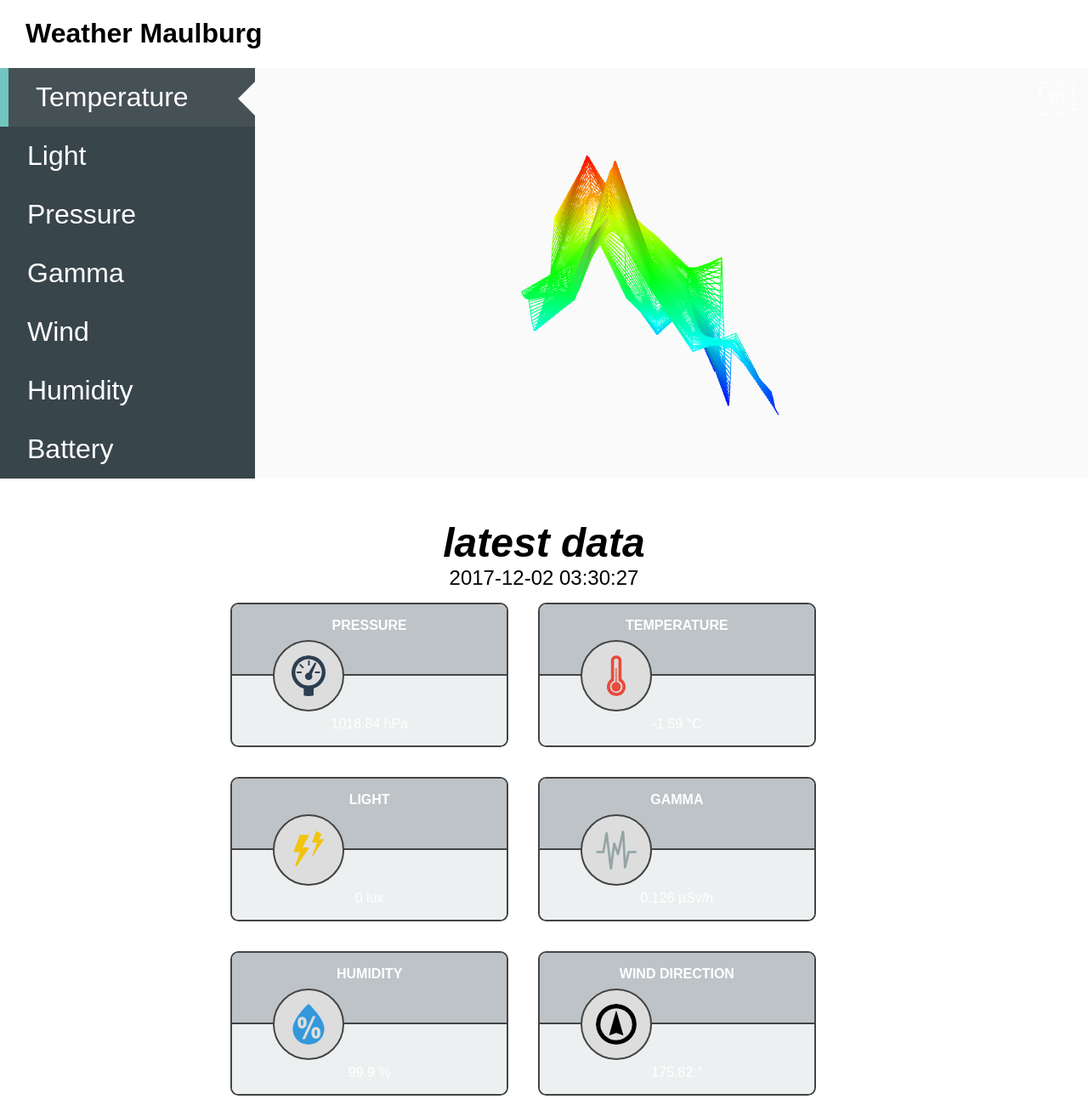
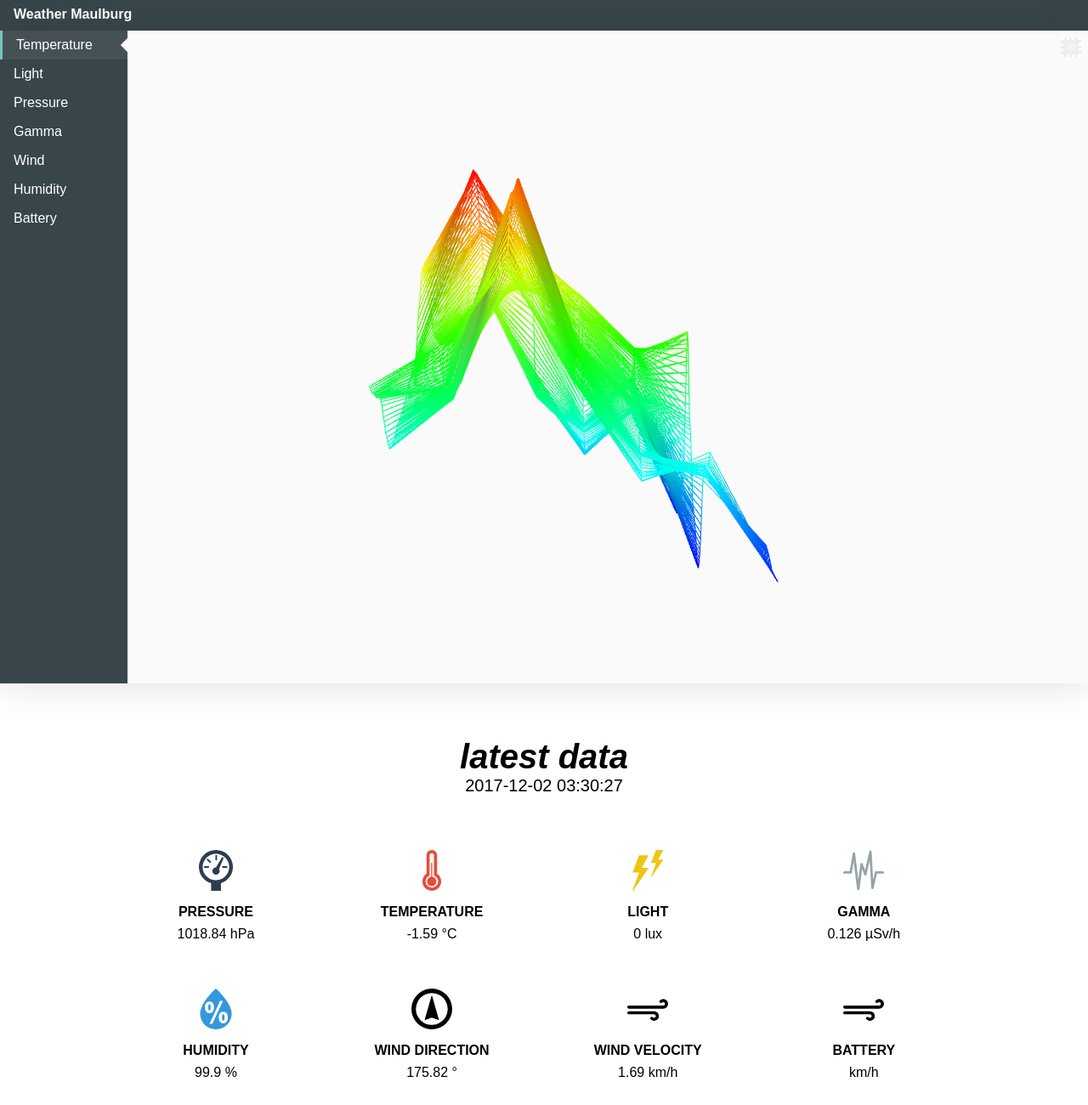
Before and after one commit to JohnNYers/CTEC3905, a plain HTML site: page diagram-mobile.html in a window 1280 px wide. Shown: the top 1300 px of the page at 85% size. Drawn offline with Linux system fonts and the light colour scheme.

Commit message:
added responsice styles

```diff
--- a/styles/mobile-diagram.css
+++ b/styles/mobile-diagram.css
@@ -1,13 +1,14 @@
-body {
+body, h1 {
   padding: 0;
   margin: 0;
   font-family: arial;
 }
 
 header {
-  display: block;
-  padding-left: 30px;
+  height: 3.5em;
+  padding: 1em 2em 0;
 }
+
 
 .diagram {
   width: 100%;
@@ -90,7 +91,6 @@ polyline {
   visibility: visible;
   transform: translateY(25px) rotateX(0deg);
   pointer-events: all;
-  cursor: pointer;
 }
 
 #dd ul {
@@ -120,6 +120,7 @@ polyline {
   background: #16a085;
   padding: .5em 1em;
   margin: 2px;
+  cursor: pointer;
 }
 
 .dd-select {
@@ -186,13 +187,22 @@ article > div {
   margin-right: 1em;
 }
 
-@media screen and (min-width: 600px) {
+@media screen and (min-width: 350px) {
+  body{
+    font-size: 8px;
+  }
+  header{
+    color: white;
+    background: #38454b;
+  }
   #dd {
     padding: 0;
-    width: 300px;
+    width: 150px;
   }
   #dd ul {
     width: 100%;
+    height: calc(100vh - 2em);
+    min-height: 15em;
     position: relative;
     visibility: visible;
     transform: translateY(0) rotate(0);
@@ -207,7 +217,7 @@ article > div {
   }
   #dd .dd-select {
     background: #465155;
-    border-left: 10px solid #72c5c0;
+    border-left: .2em solid #72c5c0;
     display: block;
   }
   .dd-select::after {
@@ -215,9 +225,9 @@ article > div {
     width: 0px;
     height: 0px;
     float: right;
-    border: 20px solid transparent;
-    border-right: 20px solid #fafafa;
-    transform: translateX(1em);
+    border: .6em solid transparent;
+    border-right: .6em solid #fafafa;
+    transform: translateX(1.05em);
   }
   #dd-value {
     display: none;
@@ -226,6 +236,7 @@ article > div {
     position: relative;
     background: #fafafa;
     height: auto;
+    box-shadow: 0px 1px 40px 5px rgba(0, 0, 0, 0.1);
   }
   .switcher {
     position: absolute;
@@ -233,24 +244,26 @@ article > div {
     right: 1em;
     margin: 0;
     z-index: 1;
+    background: #eee;
   }
   .chart {
     width: 100%;
     height: 100%;
   }
   figure {
-    width: calc(100% - 300px);
+    width: calc(100% - 150px);
     height: 100%;
     right: 0;
     top: 0;
     position: absolute;
     margin: 0;
+
   }
   h2 {
     margin: 0;
-    padding-top: 1em;
+    padding: 1em;
     text-align: center;
-    font-size: 3em
+    font-size: 5em;
   }
   #last-time {
     font-style: normal;
@@ -261,65 +274,40 @@ article > div {
     position: relative;
     text-align: center;
     display: inline-block;
-    width: 42%;
-    margin: 2%;
-    color: white;
-    border: 2px #444 solid;
-    border-radius: .6em;
-    overflow: hidden;
+    width: 40%;
+    margin: 4%;
+    color: black;
   }
   article>h3 {
-    padding: 1em 0 3em;
+    padding: 4em 0 0em;
     margin: 0;
-    border-bottom: 2px #444 solid;
-    font-size: 1em;
-    background: rgba(189, 195, 199,1.0);
+    border: none;
+    font-size: 2em;
   }
   article > div {
     text-align: center;
-    margin: 0;
-    padding: 3em 0 1em;
-    font-size: 1em;
-    background: rgba(236, 240, 241,1.0)
-
+    margin: .5em 0;
   }
   .latest-data svg {
     position: absolute;
     width: 3em;
     height: 3em;
-    background: #ddd;
-    padding: 1em;
-    bottom: 2.5em;
-    left: 3em;
-    border-radius: 3em;
-    border: 2px #444 solid;
+    top: 0;
+    left: calc(50% - 1.5em);
   }
 
   .latest-data {
-    width: 60%;
-    margin: auto;
-  }
-
-  #pressure svg {
-    fill: #2c3e50;
-  }
-  #temperature svg {
-    fill: #e74c3c;
-  }
-  #light svg {
-    fill: #f1c40f;
-  }
-  #gamma svg {
-    fill: #95a5a6;
-  }
-  #humidity svg {
-    fill: #3498db;
-  }
-  #windd svg {
-    fill: black;
-  }
-  #windv svg {
-    fill: black;
+    width: 80%;
+    margin: 3em auto;
   }
 
 }
+@media screen and (min-width: 750px) {
+  .latest-data {
+    min-width: 750px;
+  }
+  article {
+    width: 20%;
+    margin: 2.3%;
+  }
+}
```
